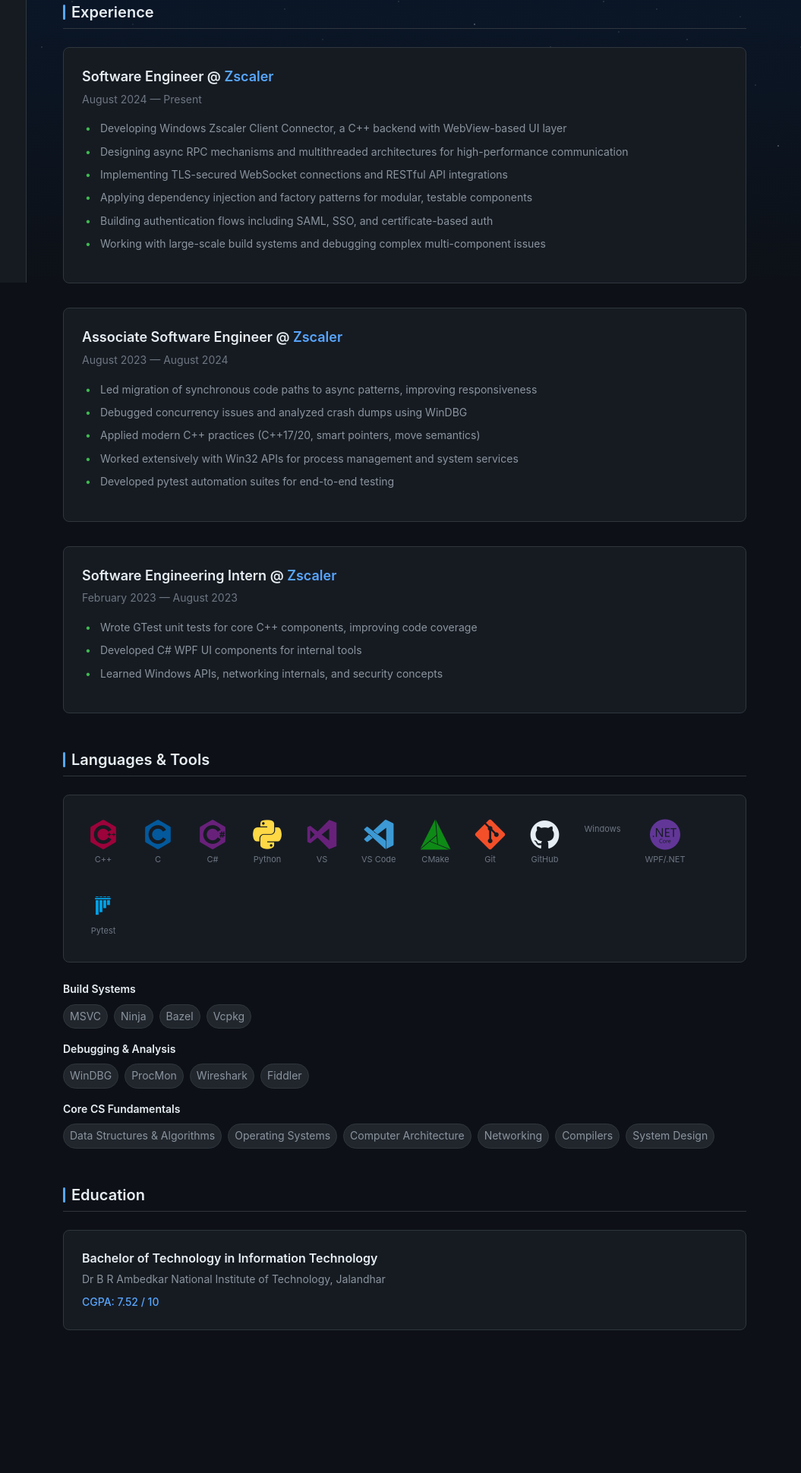
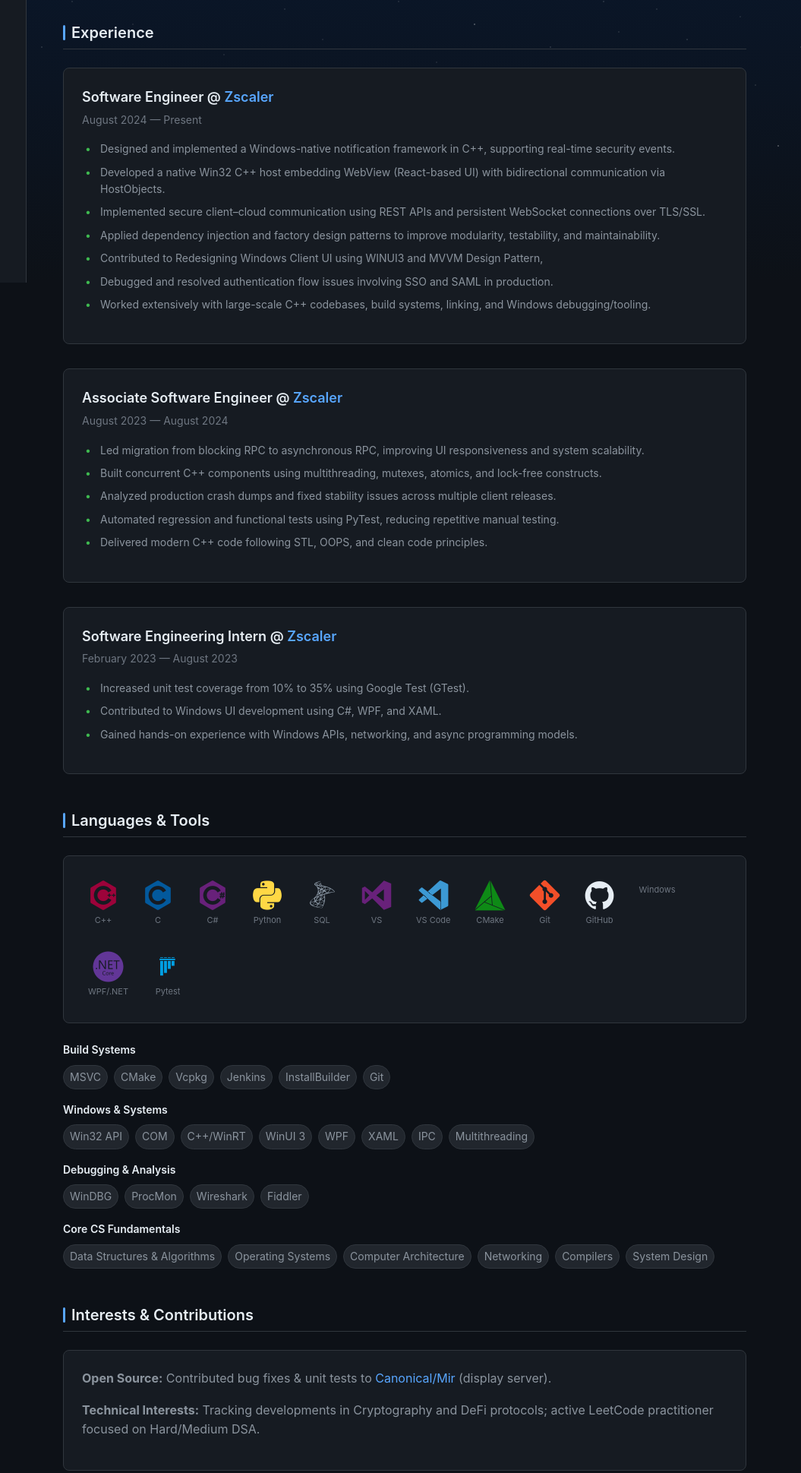
Before and after one commit to DigraJatin/PortFolio, a plain HTML site: page home.html in a window 1280 px wide. Shown: the part 428-2367 px from the top of the page at 76% size, without its empty margins (225-1280 px from the left). Before the commit the page ends 2275 px from the top, so only its background shows below. Drawn offline with nearby package versions, Linux system fonts and the light colour scheme; some icons are missing.

Commit message:
fix data

```diff
--- a/home.html
+++ b/home.html
@@ -73,11 +73,10 @@
                 <h1 class="hero-name">Jatin</h1>
                 <p class="hero-title">Software Engineer — C++ / Systems / Windows</p>
                 <p class="hero-intro">
-                    I build robust, high-performance software for Windows. Currently at
-                    <strong>Zscaler</strong>, I work on the Windows Client Connector —
-                    a security-critical application handling authentication, network
-                    interception, and real-time threat protection. My focus is on
-                    modern C++, multithreading, IPC, and debugging complex systems.
+                    Software Engineer specializing in **Windows system-level development** with 3 years of experience. I
+                    build native, high-performance applications using **modern C++**, Win32, COM, and WinUI 3.
+                    Currently at <strong>Zscaler</strong>, I focus on building scalable, security-critical components
+                    with a deep emphasis on multithreading, IPC, and OS internals.
                 </p>
 
                 <div class="mt-lg" style="display: flex; align-items: center; gap: 12px; flex-wrap: wrap;">
@@ -96,7 +95,7 @@
                         <img src="https://upload.wikimedia.org/wikipedia/commons/1/19/LeetCode_logo_black.png"
                             alt="LeetCode" style="width: 20px; height: 20px; display: block;">
                     </a>
-                    <a href="mailto:jatindigra@gmail.com" class="btn" style="padding-left: 12px; padding-right: 12px;"
+                    <a href="mailto:digrajatin@gmail.com" class="btn" style="padding-left: 12px; padding-right: 12px;"
                         title="Email Me">
                         <span class="nav-icon" style="margin:0; width:auto; height:auto; color: inherit;">
                             <!-- Using a more standard mail icon SVG here inline if needed, or keeping the same -->
@@ -124,13 +123,18 @@
                         <div class="experience-date">August 2024 — Present</div>
                     </div>
                     <ul class="experience-description">
-                        <li>Developing Windows Zscaler Client Connector, a C++ backend with WebView-based UI layer</li>
-                        <li>Designing async RPC mechanisms and multithreaded architectures for high-performance
-                            communication</li>
-                        <li>Implementing TLS-secured WebSocket connections and RESTful API integrations</li>
-                        <li>Applying dependency injection and factory patterns for modular, testable components</li>
-                        <li>Building authentication flows including SAML, SSO, and certificate-based auth</li>
-                        <li>Working with large-scale build systems and debugging complex multi-component issues</li>
+                        <li>Designed and implemented a Windows-native notification framework in C++, supporting
+                            real-time security events.</li>
+                        <li>Developed a native Win32 C++ host embedding WebView (React-based UI) with bidirectional
+                            communication via HostObjects.</li>
+                        <li>Implemented secure client–cloud communication using REST APIs and persistent WebSocket
+                            connections over TLS/SSL.</li>
+                        <li>Applied dependency injection and factory design patterns to improve modularity, testability,
+                            and maintainability.</li>
+                        <li>Contributed to Redesigning Windows Client UI using WINUI3 and MVVM Design Pattern,</li>
+                        <li>Debugged and resolved authentication flow issues involving SSO and SAML in production.</li>
+                        <li>Worked extensively with large-scale C++ codebases, build systems, linking, and Windows
+                            debugging/tooling.</li>
                     </ul>
                 </div>
 
@@ -142,11 +146,15 @@
                         <div class="experience-date">August 2023 — August 2024</div>
                     </div>
                     <ul class="experience-description">
-                        <li>Led migration of synchronous code paths to async patterns, improving responsiveness</li>
-                        <li>Debugged concurrency issues and analyzed crash dumps using WinDBG</li>
-                        <li>Applied modern C++ practices (C++17/20, smart pointers, move semantics)</li>
-                        <li>Worked extensively with Win32 APIs for process management and system services</li>
-                        <li>Developed pytest automation suites for end-to-end testing</li>
+                        <li>Led migration from blocking RPC to asynchronous RPC, improving UI responsiveness and system
+                            scalability.</li>
+                        <li>Built concurrent C++ components using multithreading, mutexes, atomics, and lock-free
+                            constructs.</li>
+                        <li>Analyzed production crash dumps and fixed stability issues across multiple client releases.
+                        </li>
+                        <li>Automated regression and functional tests using PyTest, reducing repetitive manual testing.
+                        </li>
+                        <li>Delivered modern C++ code following STL, OOPS, and clean code principles.</li>
                     </ul>
                 </div>
 
@@ -158,9 +166,9 @@
                         <div class="experience-date">February 2023 — August 2023</div>
                     </div>
                     <ul class="experience-description">
-                        <li>Wrote GTest unit tests for core C++ components, improving code coverage</li>
-                        <li>Developed C# WPF UI components for internal tools</li>
-                        <li>Learned Windows APIs, networking internals, and security concepts</li>
+                        <li>Increased unit test coverage from 10% to 35% using Google Test (GTest).</li>
+                        <li>Contributed to Windows UI development using C#, WPF, and XAML.</li>
+                        <li>Gained hands-on experience with Windows APIs, networking, and async programming models.</li>
                     </ul>
                 </div>
             </section>
@@ -187,6 +195,10 @@
                     <div class="skill-icon">
                         <i class="devicon-python-plain colored" style="font-size: 40px;"></i>
                         <span>Python</span>
+                    </div>
+                    <div class="skill-icon">
+                        <i class="devicon-microsoftsqlserver-plain colored" style="font-size: 40px;"></i>
+                        <span>SQL</span>
                     </div>
                     <div class="skill-icon">
                         <i class="devicon-visualstudio-plain colored" style="font-size: 40px;"></i>
@@ -228,9 +240,25 @@
                         <div class="skill-label">Build Systems</div>
                         <div class="skill-items">
                             <span class="skill-tag">MSVC</span>
-                            <span class="skill-tag">Ninja</span>
-                            <span class="skill-tag">Bazel</span>
+                            <span class="skill-tag">CMake</span>
                             <span class="skill-tag">Vcpkg</span>
+                            <span class="skill-tag">Jenkins</span>
+                            <span class="skill-tag">InstallBuilder</span>
+                            <span class="skill-tag">Git</span>
+                        </div>
+                    </div>
+
+                    <div class="skill-category mt-md">
+                        <div class="skill-label">Windows & Systems</div>
+                        <div class="skill-items">
+                            <span class="skill-tag">Win32 API</span>
+                            <span class="skill-tag">COM</span>
+                            <span class="skill-tag">C++/WinRT</span>
+                            <span class="skill-tag">WinUI 3</span>
+                            <span class="skill-tag">WPF</span>
+                            <span class="skill-tag">XAML</span>
+                            <span class="skill-tag">IPC</span>
+                            <span class="skill-tag">Multithreading</span>
                         </div>
                     </div>
 
@@ -259,14 +287,37 @@
             </section>
 
 
+            <!-- Interests & Contributions Section -->
+            <section class="section" id="interests">
+                <h2 class="section-title">Interests & Contributions</h2>
+                <div class="experience-item">
+                    <p class="text-secondary">
+                        <strong>Open Source:</strong> Contributed bug fixes & unit tests to
+                        <a href="https://github.com/canonical/mir" target="_blank" class="text-link">Canonical/Mir</a>
+                        (display server).
+                    </p>
+                    <p class="text-secondary mt-md">
+                        <strong>Technical Interests:</strong> Tracking developments in Cryptography and DeFi protocols;
+                        active LeetCode practitioner focused on Hard/Medium DSA.
+                    </p>
+                </div>
+            </section>
+
+
             <!-- Education Section -->
             <section class="section" id="education">
                 <h2 class="section-title">Education</h2>
 
                 <div class="education-item">
-                    <div class="education-degree">Bachelor of Technology in Information Technology</div>
+                    <div class="education-degree">Bachelor of Technology - Information Technology</div>
                     <div class="education-school">Dr B R Ambedkar National Institute of Technology, Jalandhar</div>
-                    <div class="education-details">CGPA: 7.52 / 10</div>
+                    <div class="education-details">Aug 2019 - July 2023 | CGPA: 7.52</div>
+                </div>
+
+                <div class="education-item mt-md">
+                    <div class="education-degree">Senior Secondary School - Physics, Maths, Chemistry</div>
+                    <div class="education-school">Kendriya Vidyalaya Suranussi (CBSE)</div>
+                    <div class="education-details">Mar 2018 - Mar 2019 | Percentage: 92%</div>
                 </div>
             </section>
 
```
Also changed, not shown: pages/projects.html (+34 -0 lines).
